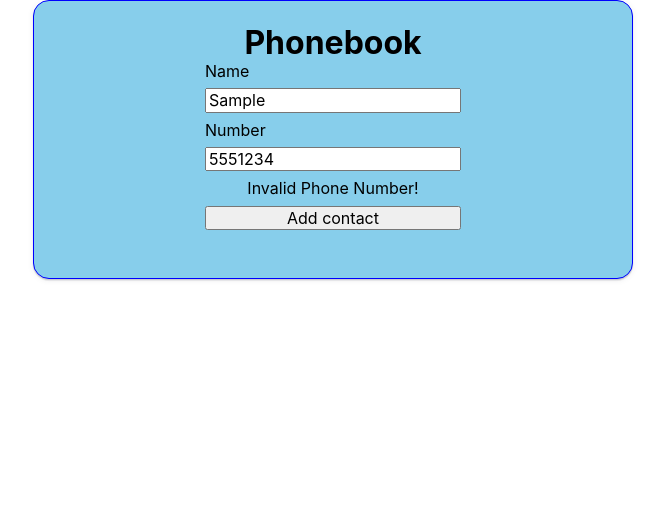
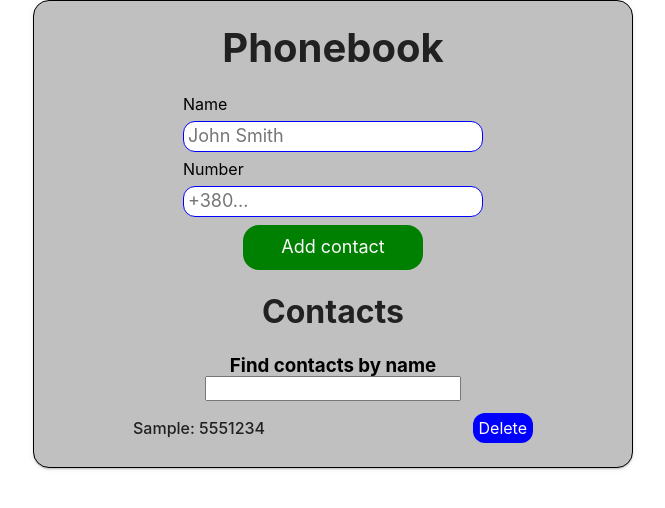
Before and after one commit to OlenaKovalenko/goit-react-hw-02-phonebook, a React (Create React App) app: page / in a window 1280 px wide. Both pictures are taken after typing "Sample", "5551234" into the empty fields and a click on the button "Add contact". Shown: the top 508 px of the page, without its empty margins (307-972 px from the left). Built offline with nearby package versions, Linux system fonts and the light colour scheme.

Commit message:
Add styles

```diff
--- a/src/components/App.jsx
+++ b/src/components/App.jsx
@@ -4,7 +4,7 @@
 import { GlobalStyle } from './GlobalStyle';
 import { ContactList } from './ContactList/ContactList';
 import { Filter } from './Filter/Filter';
-import { AppContainer } from './App.styled';
+import { AppContainer, ContactsTitle, MainTitle } from './App.styled';
 
 
 export class App extends Component {
@@ -53,12 +53,12 @@
 
     return (
       <AppContainer>
-      <h1>Phonebook</h1>
+      <MainTitle>Phonebook</MainTitle>
         <ContactForm onAdd={this.addContact} />
 
         {contacts.length > 0 ? (
           <>
-            <h2>Contacts</h2>
+            <ContactsTitle>Contacts</ContactsTitle>
             <Filter value={filter} onFind={this.changeFilter}/>
             <ContactList items={visibleContacts} onDelete={this.deleteContact}/>
           </>
--- a/src/components/App.styled.js
+++ b/src/components/App.styled.js
@@ -5,11 +5,23 @@
     width: 600px;
     margin: 0 auto;
     padding: ${p => p.theme.spacing(6)};
-    background-color: ${p => p.theme.colors.lightBlue};
+    background-color: ${p => p.theme.colors.lightGrey};
     border-radius: ${p => p.theme.radii.lg};
-    border: 1px solid ${p => p.theme.colors.blue};
+    border: 1px solid ${p => p.theme.colors.grey};
     box-shadow: 0px 2px 1px rgba(46, 47, 66, 0.08),
     0px 1px 1px rgba(46, 47, 66, 0.16), 0px 1px 6px rgba(46, 47, 66, 0.08);
         text-align: center;
 
 `;
+
+export const MainTitle = styled.h1`
+    color: ${p => p.theme.colors.black};
+    margin-bottom: ${p => p.theme.spacing(6)};
+    font-size: 40px;
+`;
+
+export const ContactsTitle = styled.h2`
+    color: ${p => p.theme.colors.black};
+    margin-bottom: ${p => p.theme.spacing(6)};
+    font-size: 32px;
+`;
--- a/src/components/ContactForm/ContactForm.js
+++ b/src/components/ContactForm/ContactForm.js
@@ -1,20 +1,20 @@
 import { Formik, Field, ErrorMessage } from 'formik';
 import * as Yup from 'yup';
-import { FormLabel, StyledForm } from './ContactForm.styled';
+import { BtnAddContact, FormLabel, StyledField, StyledForm } from './ContactForm.styled';
 
-const validationSchema = Yup.object().shape({
-    name: Yup.string()
-    .min(2, 'Name must contain at least 2 characters')
-    .max(40, 'Too long name')
-    .required('Name is required!'),
-    number: Yup.string()
-    .matches(/^\+(?:[0-9] ?){6,14}[0-9]$/, {
-        message: 'Invalid Phone Number!',
-        excludeEmptyString: false,
-    })
-    .required('Phone number is required!')
-    .max(15, 'Invalid phone number!'),
-});
+// const validationSchema = Yup.object().shape({
+//     name: Yup.string()
+//     .min(2, 'Name must contain at least 2 characters')
+//     .max(40, 'Too long name')
+//     .required('Name is required!'),
+//     number: Yup.string()
+//     .matches(/^\+(?:[0-9] ?){6,14}[0-9]$/, {
+//         message: 'Invalid Phone Number!',
+//         excludeEmptyString: false,
+//     })
+//     .required('Phone number is required!')
+//     .max(15, 'Invalid phone number!'),
+// });
 
 export const ContactForm =({ onAdd }) => (
         <Formik
@@ -23,7 +23,7 @@
             number: '',
             }}
 
-            validationSchema={validationSchema}
+            // validationSchema={validationSchema}
 
             onSubmit={(values, actions) => {
                 onAdd(values);
@@ -32,15 +32,14 @@
         >
             <StyledForm>
                 <FormLabel htmlFor="name">Name</FormLabel>
-                <Field type="text" name="name" placeholder="John Smith" />
+                <StyledField type="text" name="name" placeholder="John Smith" />
                 <ErrorMessage name="name" component="div" />
 
                 <FormLabel htmlFor="number">Number</FormLabel>
-                <Field type="tel" name="number" placeholder="+XX..." />
+                <StyledField type="tel" name="number" placeholder="+380..." />
                 <ErrorMessage name="number" component="div" />
 
-
-                <button type="submit">Add contact</button>
+                <BtnAddContact type="submit">Add contact</BtnAddContact>
             </StyledForm>
         </Formik>
 );
--- a/src/components/ContactForm/ContactForm.styled.js
+++ b/src/components/ContactForm/ContactForm.styled.js
@@ -1,18 +1,46 @@
-import { Form } from "formik";
+import { Field, Form } from "formik";
 import styled from 'styled-components';
 
 export const StyledForm = styled(Form)`
     display: inline-flex;
     flex-direction: column;
+    width: 300px;
     gap: ${p => p.theme.spacing(2)};
     margin-bottom: ${p => p.theme.spacing(6)};
-
-
 `;
 
 export const FormLabel = styled.label`
     text-align: start;
     font-size: 16px;
+    font-weight: 400;
     color: ${p => p.theme.colors.grey};
 
 `;
+
+export const StyledField = styled(Field)`
+    padding: ${p => p.theme.spacing(1)};
+    border: 1px solid ${p => p.theme.colors.blue};
+    border-radius: ${p => p.theme.radii.md};
+    font-size: 18px;
+    font-weight: 400;
+`;
+
+export const BtnAddContact = styled.button`
+    width: 180px;
+    margin-bottom: ${p => p.theme.spacing(20)};
+    padding: ${p => p.theme.spacing(2)};
+    background-color: ${p => p.theme.colors.green};
+    color: ${p => p.theme.colors.white};
+    border-radius: ${p => p.theme.radii.lg};
+    border: 4px solid ${p => p.theme.colors.green};
+    margin: 0 auto;
+    font-size: 18px;
+    font-weight: 400;
+
+    &:hover{
+        border: 4px solid ${p => p.theme.colors.darkGreen};
+        color: ${p => p.theme.colors.darkGreen};
+        font-weight: 600;
+    }
+
+`;
--- a/src/components/ContactItem/ContactItem.styled.js
+++ b/src/components/ContactItem/ContactItem.styled.js
@@ -5,28 +5,33 @@
     display: flex;
     justify-content: space-between;
     align-items: center;
-    width: 300px;
+    width: 400px;
     margin: 0 auto;
-    gap: ${p => p.theme.spacing(1)};
-    margin-top: ${p => p.theme.spacing(6)};
+    margin-top: ${p => p.theme.spacing(3)};
 
 `;
 
 export const ContactName = styled.p`
-    color: ${p => p.theme.colors.blue};
-    font-size: 18px;
-    font-weight: 400;
+    color: ${p => p.theme.colors.black};
+    font-size: 16px;
+    font-weight: 500;
 
 `;
 
 export const BtnDelete = styled.button`
-    padding: ${p => p.theme.spacing(1)};
+    padding: ${p => p.theme.spacing(1.5)};
     background-color: ${p => p.theme.colors.blue};
     color: ${p => p.theme.colors.white};
+    border-radius: ${p => p.theme.radii.md};
+    border: none;
+    font-size: 16px;
+    font-weight: 400;
+
 
     &:hover{
         background-color: ${p => p.theme.colors.red};
-    color: ${p => p.theme.colors.black};
+        font-weight: 600;
+
     }
 
 `;
--- a/src/components/Theme.js
+++ b/src/components/Theme.js
@@ -6,11 +6,13 @@
         lightBlue: '#87CEEB',
         blue: 'blue',
         red: 'red',
+        green: 'green',
+        darkGreen: '#004000'
     },
 
     radii: {
         sm: '4px',
-        md: '8px',
+        md: '12px',
         lg: '16px',
     },
 
```
Also changed, not shown: src/components/Filter/Filter.styled.js (added).
